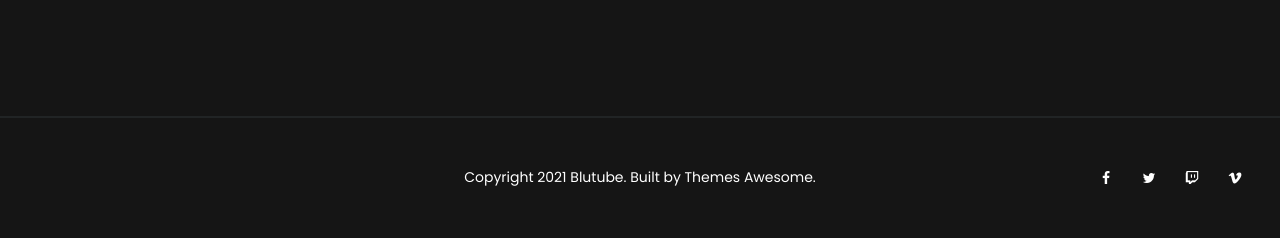
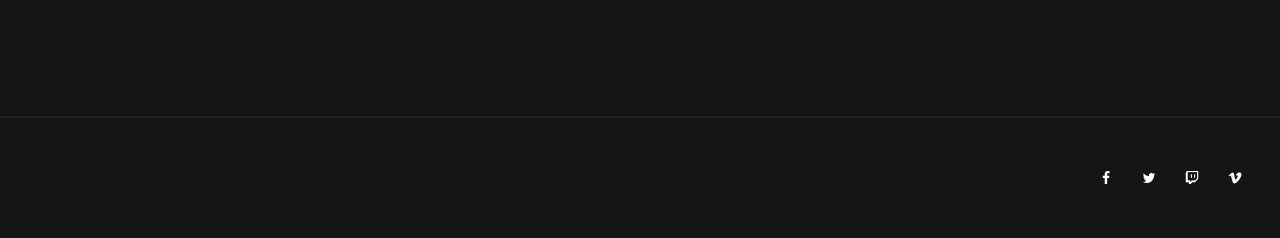
Before and after one commit to OfficeFIeld/titanpro, a PHP site: page /titanpro/ in a window 1280 px wide. Shown: the part 6168-6406 px from the top of the page. Run offline with PHP 8.4, Linux system fonts and the light colour scheme; some libraries are stand-ins or nearby versions.

Commit message:
removed copyright

```diff
--- a/index.php
+++ b/index.php
@@ -1601,7 +1601,7 @@
                      </div>
                      <div class="copyright-wrap">
                         <div class="copyright">
-                           Copyright 2021 Blutube. Built by Themes Awesome.
+
                         </div>
                      </div>
                      <div class="footer-social">
```
